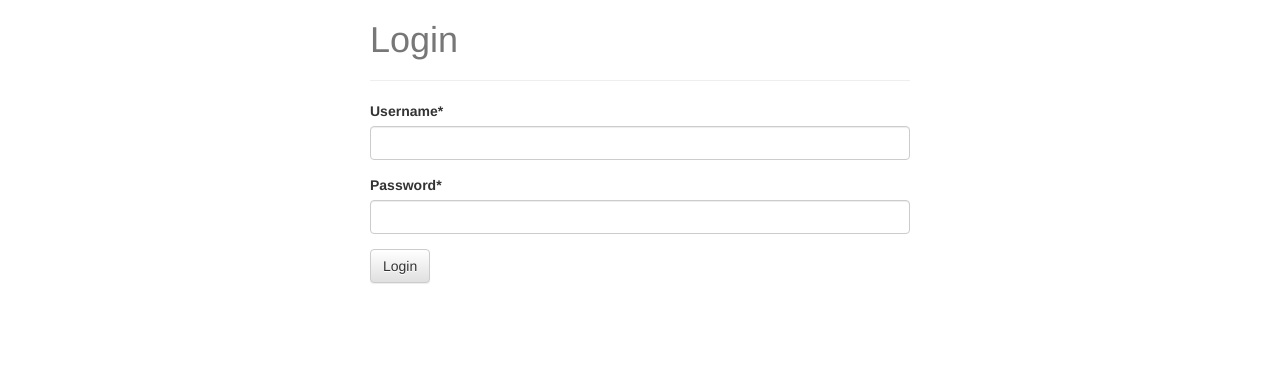
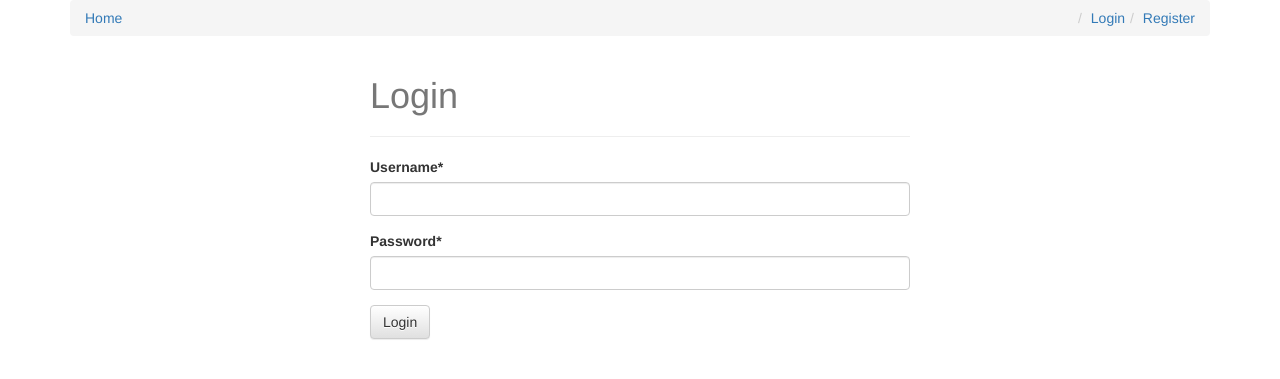
Before and after one commit to AlekseiAQ/django-angular, a Django app: page /login/ in a window 1280 px wide. Shown: the top 379 px of the page. Run offline with Django 3.2, Linux system fonts and the light colour scheme; some libraries are stand-ins or nearby versions.

Commit message:
Implemented Breadcrumb Navigation

```diff
--- a/src/templates/base.html
+++ b/src/templates/base.html
@@ -32,9 +32,21 @@
         {% include "messages_display.html" %}
 
         <div class="container">
-        {% block content %}
+            <ol class="breadcrumb">
+                <li><a href="{% url 'posts:list' %}">Home</a></li>
+                {% block post_detail_link %}
 
-        {% endblock content %}
+                {% endblock %}
+                {% if not request.user.is_authenticated %}
+                <li class="pull-right"><a href="{% url 'register' %}">Register</a></li>
+                <li class="pull-right"><a href="{% url 'login' %}">Login</a></li>
+                {% else %}
+                <li class="pull-right"><a href="{% url 'logout' %}">Logout</a></li>
+                {% endif %}
+            </ol>
+            {% block content %}
+
+            {% endblock content %}
         </div>
         <script
         src="https://code.jquery.com/jquery-1.12.4.min.js"
--- a/src/templates/post_detail.html
+++ b/src/templates/post_detail.html
@@ -3,6 +3,8 @@
 {% load crispy_forms_tags %}
 
 {% block head_title %}{{ instance.title }} | {{ block.super }}{% endblock head_title%}
+
+{% block post_detail_link %}<li><a href="{{ instance.get_absolute_url }}">{{ instance.title }}</a></li>{% endblock %}
 
 {% block content %}
     <div class="col-sm-6 col-sm-offset-3">
```
